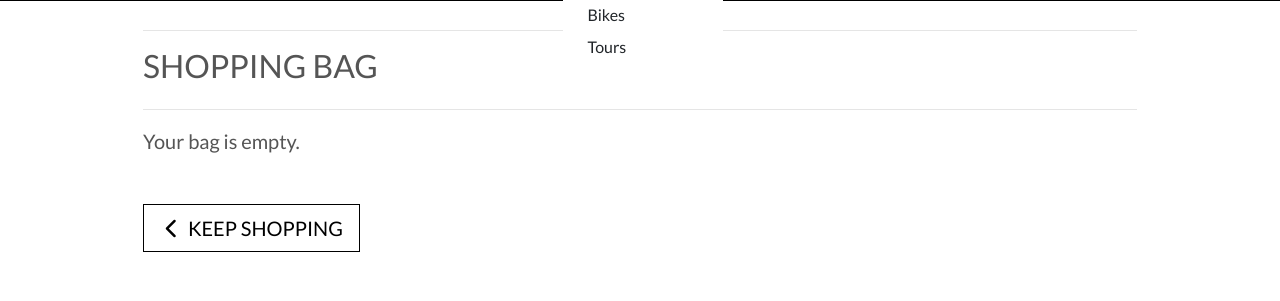
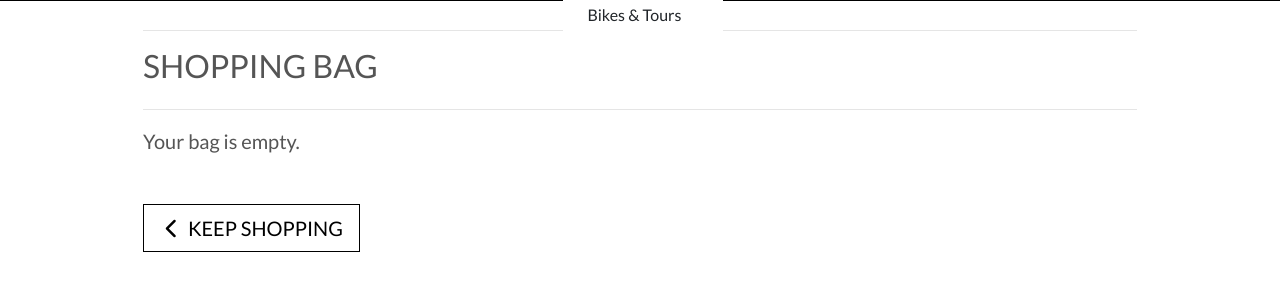
Before and after one commit to Code-Institute-Submissions/milestoneproject4-7, a Django app: page /bag/ in a window 1280 px wide, after a click on "BIKES & TOURS". Shown: the part 150-451 px from the top of the page. Run offline with Django 3.2, Linux system fonts and the light colour scheme; some libraries are stand-ins or nearby versions.

Commit message:
bike page

```diff
--- a/templates/includes/main-nav.html
+++ b/templates/includes/main-nav.html
@@ -10,8 +10,8 @@
                 Bikes & Tours
             </a>
             <div class="dropdown-menu border-0" aria-labelledby="all-products-link">
-                <a href="{% url 'products' %}?sort=price&direction=asc" class="dropdown-item">Bikes</a>
-                <a href="{% url 'products' %}?sort=rating&direction=desc" class="dropdown-item ">Tours</a>
+                <a href="{% url 'products' %}?sort=price&direction=asc" class="dropdown-item">Bikes & Tours</a>
+                <a href="{% url 'products' %}?sort=rating&direction=desc" class="dropdown-item "></a>
                 <a href="{% url 'products' %}?sort=category&direction=asc" class="dropdown-item "></a>
                 <a href="{% url 'products' %}" class="dropdown-item"></a>
             </div>
```
